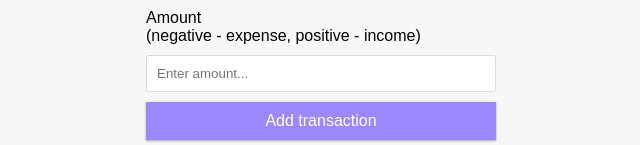
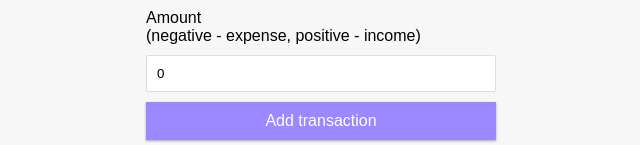
Before and after one commit to michalosinski91/expense-tracker, a React (Create React App) app in the folder client/: page / in a window 1280 px wide. Shown: the part 560-705 px from the top of the page, without its empty margins (319-959 px from the left). Built offline with nearby package versions, Linux system fonts and the light colour scheme.

Commit message:
useState added to Form component

```diff
--- a/client/src/components/Form.js
+++ b/client/src/components/Form.js
@@ -1,7 +1,10 @@
-import React from "react";
+import React, { useState } from "react";
 import Button from "./Button";
 
 export default function Form() {
+  const [text, setText] = useState("");
+  const [amount, setAmount] = useState(0);
+
   return (
     <form className="form">
       <div className="form__group">
@@ -10,6 +13,8 @@ export default function Form() {
         </label>
         <input
           type="text"
+          value={text}
+          onChange={({ target }) => setText(target.value)}
           className="form__input"
           placeholder="Enter text..."
         />
@@ -21,6 +26,8 @@ export default function Form() {
         </label>
         <input
           type="number"
+          value={amount}
+          onChange={({ target }) => setAmount(target.value)}
           className="form__input"
           placeholder="Enter amount..."
         />
```
